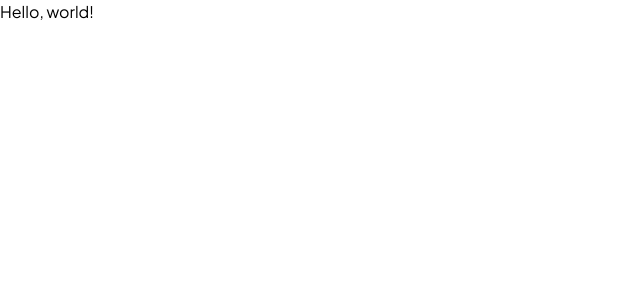
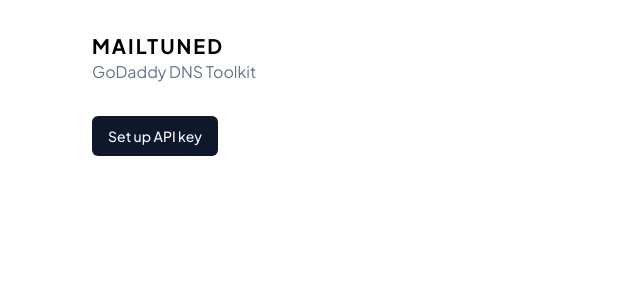
Before and after one commit to acomarcho/mailtuned, a Next.js app: page / in a window 1280 px wide. Shown: the top 300 px of the page, without its empty margins (0-640 px from the left). Built offline with nearby package versions, Linux system fonts and the light colour scheme.

Commit message:
Feat: Slice set up API key modal

```diff
--- a/app/page.tsx
+++ b/app/page.tsx
@@ -1,3 +1,42 @@
+import { Button } from "@/components/ui/button";
+import {
+  Dialog,
+  DialogContent,
+  DialogDescription,
+  DialogHeader,
+  DialogTitle,
+  DialogTrigger,
+} from "@/components/ui/dialog";
+import { Input } from "@/components/ui/input";
+
 export default function Page() {
-  return <h1>Hello, world!</h1>;
+  return (
+    <div className="max-w-wrapper p-8 mx-auto">
+      <h1 className="uppercase tracking-widest font-bold text-xl">Mailtuned</h1>
+      <h2 className="text-slate-500">GoDaddy DNS Toolkit</h2>
+      <Dialog>
+        <DialogTrigger asChild>
+          <Button className="mt-8">Set up API key</Button>
+        </DialogTrigger>
+        <DialogContent>
+          <DialogHeader className="text-left">
+            <DialogTitle>Set up API key</DialogTitle>
+            <DialogDescription>
+              Put your API key in the field below!
+            </DialogDescription>
+          </DialogHeader>
+          <form>
+            <label
+              htmlFor=""
+              className="text-xs uppercase tracking-wider font-medium text-slate-500"
+            >
+              API key <span className="text-red-500">*</span>
+            </label>
+            <Input placeholder="Paste/write your API key here ..." />
+            <Button type="submit" className="mt-8">Set API key</Button>
+          </form>
+        </DialogContent>
+      </Dialog>
+    </div>
+  );
 }
--- /dev/null
+++ b/components/ui/button.tsx
@@ -0,0 +1,56 @@
+import * as React from "react"
+import { Slot } from "@radix-ui/react-slot"
+import { cva, type VariantProps } from "class-variance-authority"
+
+import { cn } from "@/lib/utils"
+
+const buttonVariants = cva(
+  "inline-flex items-center justify-center whitespace-nowrap rounded-md text-sm font-medium ring-offset-white transition-colors focus-visible:outline-none focus-visible:ring-2 focus-visible:ring-slate-950 focus-visible:ring-offset-2 disabled:pointer-events-none disabled:opacity-50 dark:ring-offset-slate-950 dark:focus-visible:ring-slate-300",
+  {
+    variants: {
+      variant: {
+        default: "bg-slate-900 text-slate-50 hover:bg-slate-900/90 dark:bg-slate-50 dark:text-slate-900 dark:hover:bg-slate-50/90",
+        destructive:
+          "bg-red-500 text-slate-50 hover:bg-red-500/90 dark:bg-red-900 dark:text-slate-50 dark:hover:bg-red-900/90",
+        outline:
+          "border border-slate-200 bg-white hover:bg-slate-100 hover:text-slate-900 dark:border-slate-800 dark:bg-slate-950 dark:hover:bg-slate-800 dark:hover:text-slate-50",
+        secondary:
+          "bg-slate-100 text-slate-900 hover:bg-slate-100/80 dark:bg-slate-800 dark:text-slate-50 dark:hover:bg-slate-800/80",
+        ghost: "hover:bg-slate-100 hover:text-slate-900 dark:hover:bg-slate-800 dark:hover:text-slate-50",
+        link: "text-slate-900 underline-offset-4 hover:underline dark:text-slate-50",
+      },
+      size: {
+        default: "h-10 px-4 py-2",
+        sm: "h-9 rounded-md px-3",
+        lg: "h-11 rounded-md px-8",
+        icon: "h-10 w-10",
+      },
+    },
+    defaultVariants: {
+      variant: "default",
+      size: "default",
+    },
+  }
+)
+
+export interface ButtonProps
+  extends React.ButtonHTMLAttributes<HTMLButtonElement>,
+    VariantProps<typeof buttonVariants> {
+  asChild?: boolean
+}
+
+const Button = React.forwardRef<HTMLButtonElement, ButtonProps>(
+  ({ className, variant, size, asChild = false, ...props }, ref) => {
+    const Comp = asChild ? Slot : "button"
+    return (
+      <Comp
+        className={cn(buttonVariants({ variant, size, className }))}
+        ref={ref}
+        {...props}
+      />
+    )
+  }
+)
+Button.displayName = "Button"
+
+export { Button, buttonVariants }
--- /dev/null
+++ b/components/ui/dialog.tsx
@@ -0,0 +1,122 @@
+"use client"
+
+import * as React from "react"
+import * as DialogPrimitive from "@radix-ui/react-dialog"
+import { X } from "lucide-react"
+
+import { cn } from "@/lib/utils"
+
+const Dialog = DialogPrimitive.Root
+
+const DialogTrigger = DialogPrimitive.Trigger
+
+const DialogPortal = DialogPrimitive.Portal
+
+const DialogClose = DialogPrimitive.Close
+
+const DialogOverlay = React.forwardRef<
+  React.ElementRef<typeof DialogPrimitive.Overlay>,
+  React.ComponentPropsWithoutRef<typeof DialogPrimitive.Overlay>
+>(({ className, ...props }, ref) => (
+  <DialogPrimitive.Overlay
+    ref={ref}
+    className={cn(
+      "fixed inset-0 z-50 bg-black/80  data-[state=open]:animate-in data-[state=closed]:animate-out data-[state=closed]:fade-out-0 data-[state=open]:fade-in-0",
+      className
+    )}
+    {...props}
+  />
+))
+DialogOverlay.displayName = DialogPrimitive.Overlay.displayName
+
+const DialogContent = React.forwardRef<
+  React.ElementRef<typeof DialogPrimitive.Content>,
+  React.ComponentPropsWithoutRef<typeof DialogPrimitive.Content>
+>(({ className, children, ...props }, ref) => (
+  <DialogPortal>
+    <DialogOverlay />
+    <DialogPrimitive.Content
+      ref={ref}
+      className={cn(
+        "fixed left-[50%] top-[50%] z-50 grid w-full max-w-lg translate-x-[-50%] translate-y-[-50%] gap-4 border border-slate-200 bg-white p-6 shadow-lg duration-200 data-[state=open]:animate-in data-[state=closed]:animate-out data-[state=closed]:fade-out-0 data-[state=open]:fade-in-0 data-[state=closed]:zoom-out-95 data-[state=open]:zoom-in-95 data-[state=closed]:slide-out-to-left-1/2 data-[state=closed]:slide-out-to-top-[48%] data-[state=open]:slide-in-from-left-1/2 data-[state=open]:slide-in-from-top-[48%] sm:rounded-lg dark:border-slate-800 dark:bg-slate-950",
+        className
+      )}
+      {...props}
+    >
+      {children}
+      <DialogPrimitive.Close className="absolute right-4 top-4 rounded-sm opacity-70 ring-offset-white transition-opacity hover:opacity-100 focus:outline-none focus:ring-2 focus:ring-slate-950 focus:ring-offset-2 disabled:pointer-events-none data-[state=open]:bg-slate-100 data-[state=open]:text-slate-500 dark:ring-offset-slate-950 dark:focus:ring-slate-300 dark:data-[state=open]:bg-slate-800 dark:data-[state=open]:text-slate-400">
+        <X className="h-4 w-4" />
+        <span className="sr-only">Close</span>
+      </DialogPrimitive.Close>
+    </DialogPrimitive.Content>
+  </DialogPortal>
+))
+DialogContent.displayName = DialogPrimitive.Content.displayName
+
+const DialogHeader = ({
+  className,
+  ...props
+}: React.HTMLAttributes<HTMLDivElement>) => (
+  <div
+    className={cn(
+      "flex flex-col space-y-1.5 text-center sm:text-left",
+      className
+    )}
+    {...props}
+  />
+)
+DialogHeader.displayName = "DialogHeader"
+
+const DialogFooter = ({
+  className,
+  ...props
+}: React.HTMLAttributes<HTMLDivElement>) => (
+  <div
+    className={cn(
+      "flex flex-col-reverse sm:flex-row sm:justify-end sm:space-x-2",
+      className
+    )}
+    {...props}
+  />
+)
+DialogFooter.displayName = "DialogFooter"
+
+const DialogTitle = React.forwardRef<
+  React.ElementRef<typeof DialogPrimitive.Title>,
+  React.ComponentPropsWithoutRef<typeof DialogPrimitive.Title>
+>(({ className, ...props }, ref) => (
+  <DialogPrimitive.Title
+    ref={ref}
+    className={cn(
+      "text-lg font-semibold leading-none tracking-tight",
+      className
+    )}
+    {...props}
+  />
+))
+DialogTitle.displayName = DialogPrimitive.Title.displayName
+
+const DialogDescription = React.forwardRef<
+  React.ElementRef<typeof DialogPrimitive.Description>,
+  React.ComponentPropsWithoutRef<typeof DialogPrimitive.Description>
+>(({ className, ...props }, ref) => (
+  <DialogPrimitive.Description
+    ref={ref}
+    className={cn("text-sm text-slate-500 dark:text-slate-400", className)}
+    {...props}
+  />
+))
+DialogDescription.displayName = DialogPrimitive.Description.displayName
+
+export {
+  Dialog,
+  DialogPortal,
+  DialogOverlay,
+  DialogClose,
+  DialogTrigger,
+  DialogContent,
+  DialogHeader,
+  DialogFooter,
+  DialogTitle,
+  DialogDescription,
+}
--- /dev/null
+++ b/components/ui/input.tsx
@@ -0,0 +1,25 @@
+import * as React from "react"
+
+import { cn } from "@/lib/utils"
+
+export interface InputProps
+  extends React.InputHTMLAttributes<HTMLInputElement> {}
+
+const Input = React.forwardRef<HTMLInputElement, InputProps>(
+  ({ className, type, ...props }, ref) => {
+    return (
+      <input
+        type={type}
+        className={cn(
+          "flex h-10 w-full rounded-md border border-slate-200 bg-white px-3 py-2 text-sm ring-offset-white file:border-0 file:bg-transparent file:text-sm file:font-medium placeholder:text-slate-500 focus-visible:outline-none focus-visible:ring-2 focus-visible:ring-slate-950 focus-visible:ring-offset-2 disabled:cursor-not-allowed disabled:opacity-50 dark:border-slate-800 dark:bg-slate-950 dark:ring-offset-slate-950 dark:placeholder:text-slate-400 dark:focus-visible:ring-slate-300",
+          className
+        )}
+        ref={ref}
+        {...props}
+      />
+    )
+  }
+)
+Input.displayName = "Input"
+
+export { Input }
--- a/package.json
+++ b/package.json
@@ -9,6 +9,8 @@
     "lint": "next lint"
   },
   "dependencies": {
+    "@radix-ui/react-dialog": "^1.0.5",
+    "@radix-ui/react-slot": "^1.0.2",
     "class-variance-authority": "^0.7.0",
     "clsx": "^2.1.0",
     "jotai": "^2.7.0",
--- a/tailwind.config.ts
+++ b/tailwind.config.ts
@@ -32,6 +32,9 @@
         "accordion-down": "accordion-down 0.2s ease-out",
         "accordion-up": "accordion-up 0.2s ease-out",
       },
+      spacing: {
+        wrapper: "1160px",
+      },
     },
   },
   plugins: [require("tailwindcss-animate")],
```
Also changed, not shown: 1 other file (tests, documents, lock files or other folders).
